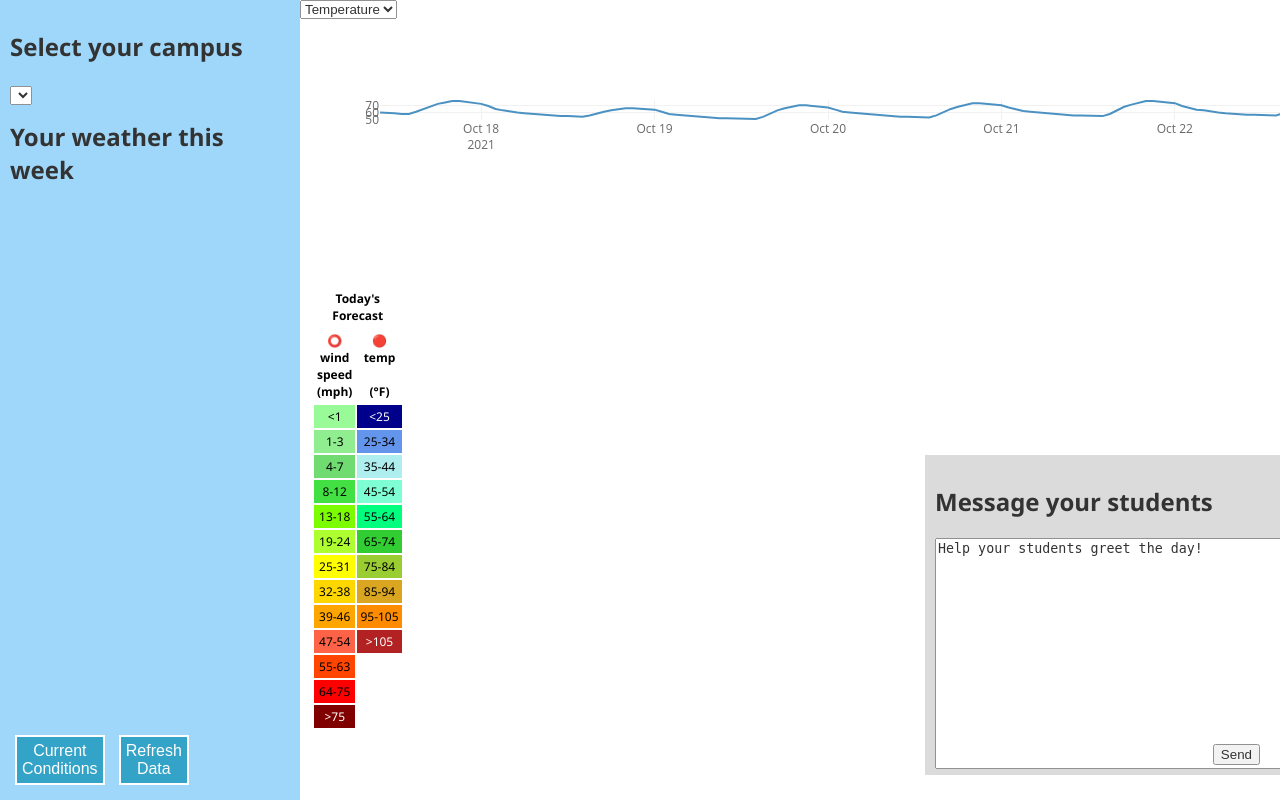
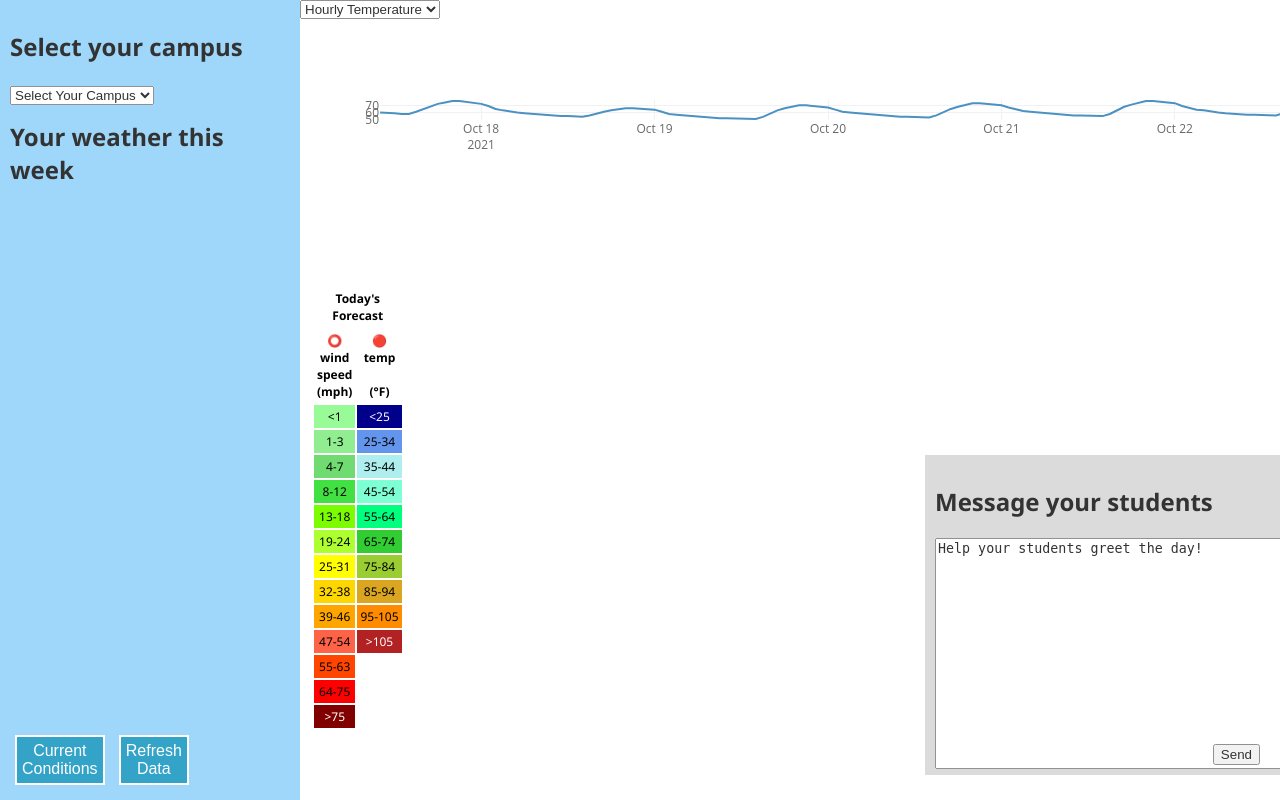
Before and after one commit to nappytrails/weather-trends, a Flask app: page / in a window 1280 px wide. Run offline with Flask 2, Linux system fonts and the light colour scheme; data that the repository does not hold is empty; parts of the project's set-up code (start-up, migrations or seed data) failed here and were passed over; some libraries are stand-ins or nearby versions.

Commit message:
Add refinements

```diff
--- a/code/static/css/style.css
+++ b/code/static/css/style.css
@@ -49,6 +49,13 @@ html {
   height: 75%;
   width: 280px;
   overflow: auto;
+}
+
+.weather-divider {
+  height: 0px;
+  border-bottom: dotted;
+  border-top: none;
+  color: dodgerblue;
 }
 
 #data-buttons {
--- a/code/templates/index.html
+++ b/code/templates/index.html
@@ -38,13 +38,12 @@
     <!-- Dropdown menu-->
     <div id="uc-dropdown">
       <h2>Select your campus</h2>
-      <select id="selDataset">
-          <!-- <option value="UCLA">University of California, Los Angeles</option>
-          <option value="UCB">University of California, Berkeley</option>
-          <option value="UCSD">University of California, San Diego</option>
-          <option value="UCSB">University of California, Santa Barbara</option>
-          <option value="UCI">University of California, Irvine</option> -->
-      </select>
+      <form action="/data2/homeLocation" method="post">
+        <select id="selDataset" name="campusSelection">
+            <option selected value="default">Select Your Campus</option>
+        </select>
+
+      </form>
     </div>
 
     <!-- Weekly forecast -->
@@ -82,8 +81,8 @@
     <div id="hourly-forecast">
       <div id="plot"></div>
       <select id="weatherdata">
-          <option value="Temperature">Temperature</option>
-          <option value="WindSpeed">Wind Speed</option>
+          <option value="Temperature">Hourly Temperature</option>
+          <option value="WindSpeed">Hourly Wind Speed</option>
       </select>
 
       <script src="../static/js/logic2.js"></script>
```
Also changed, not shown: code/static/js/logic.js (+40 -35 lines).
